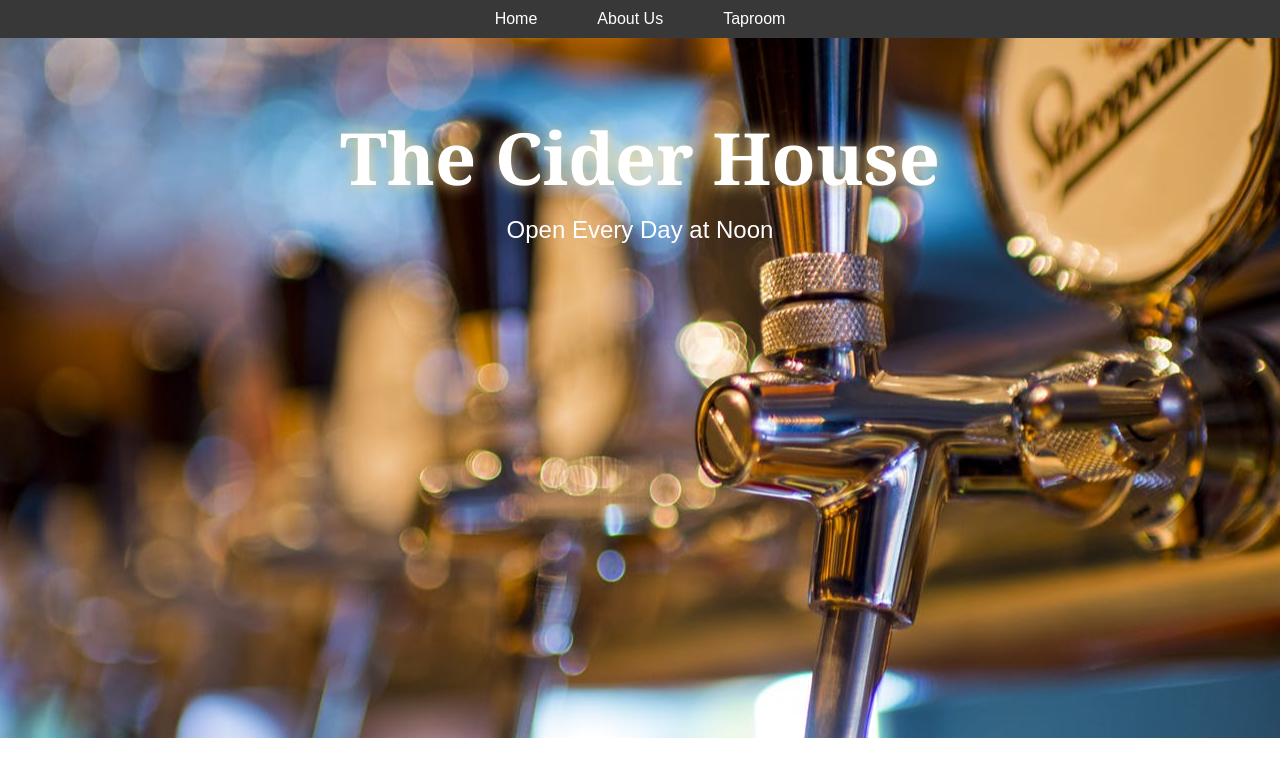
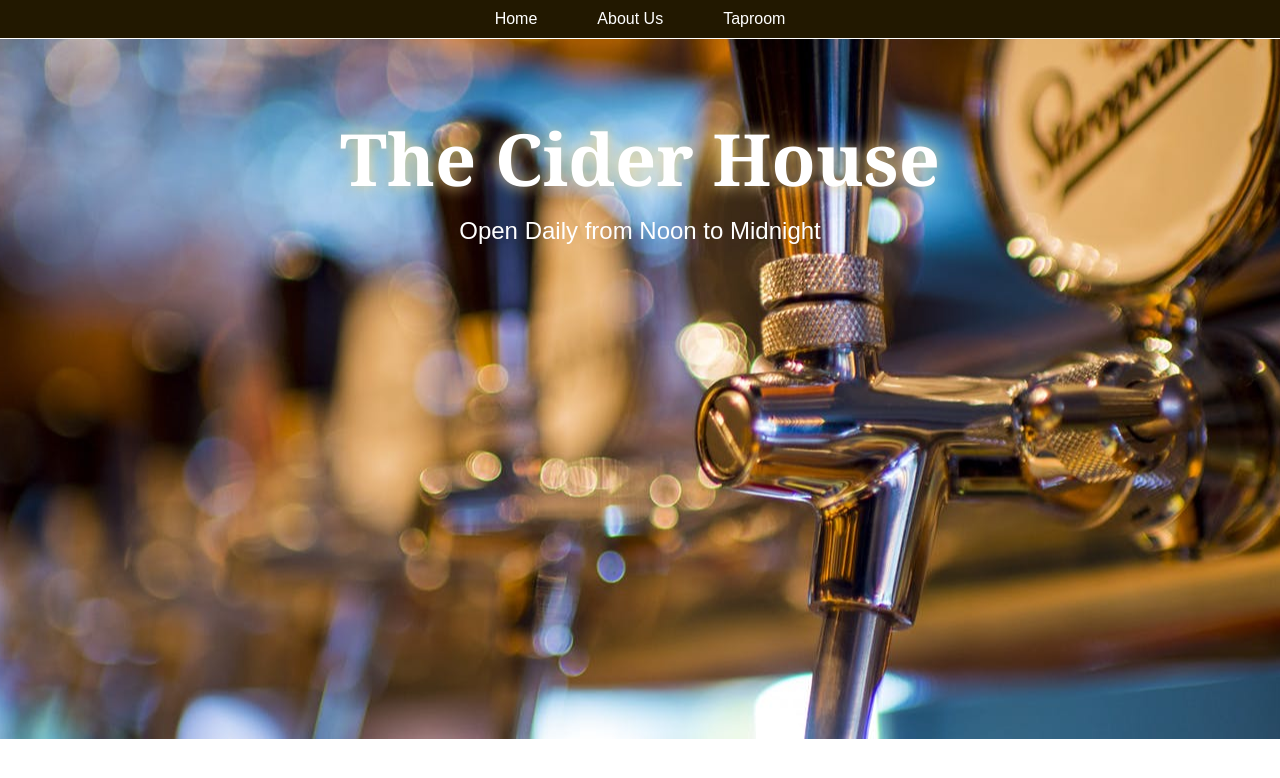
Before and after one commit to robinsola/Cider-House, a React app: page /#/ in a window 1280 px wide. Shown: the top 778 px of the page. Built offline with nearby package versions, Linux system fonts and the light colour scheme.

Commit message:
add CiderList component

```diff
--- a/src/components/Home.jsx
+++ b/src/components/Home.jsx
@@ -27,7 +27,7 @@ function Home() {
       `}</style>
       <div className="header">
         <h1>The Cider House</h1>
-        <p>Open Every Day at Noon</p>
+        <p>Open Daily from Noon to Midnight</p>
       </div>
     </div>
   );
--- a/src/components/Navbar.jsx
+++ b/src/components/Navbar.jsx
@@ -12,7 +12,8 @@ function Navbar() {
           display: flex;
           justify-content: center;
           list-style: none;
-          background-color: #383838;
+          background-color: #221800;
+          border-bottom: 1.5px solid white;
         }
         li {
           color: white;
@@ -20,7 +21,7 @@ function Navbar() {
           transition: background-color .5s;
         }
         li:hover {
-          background-color: #2AAEFF;
+          background-color: #E4BC5E;
         }
       `}</style>
       <ul>
```
Also changed, not shown: src/components/CiderList.jsx (added).
